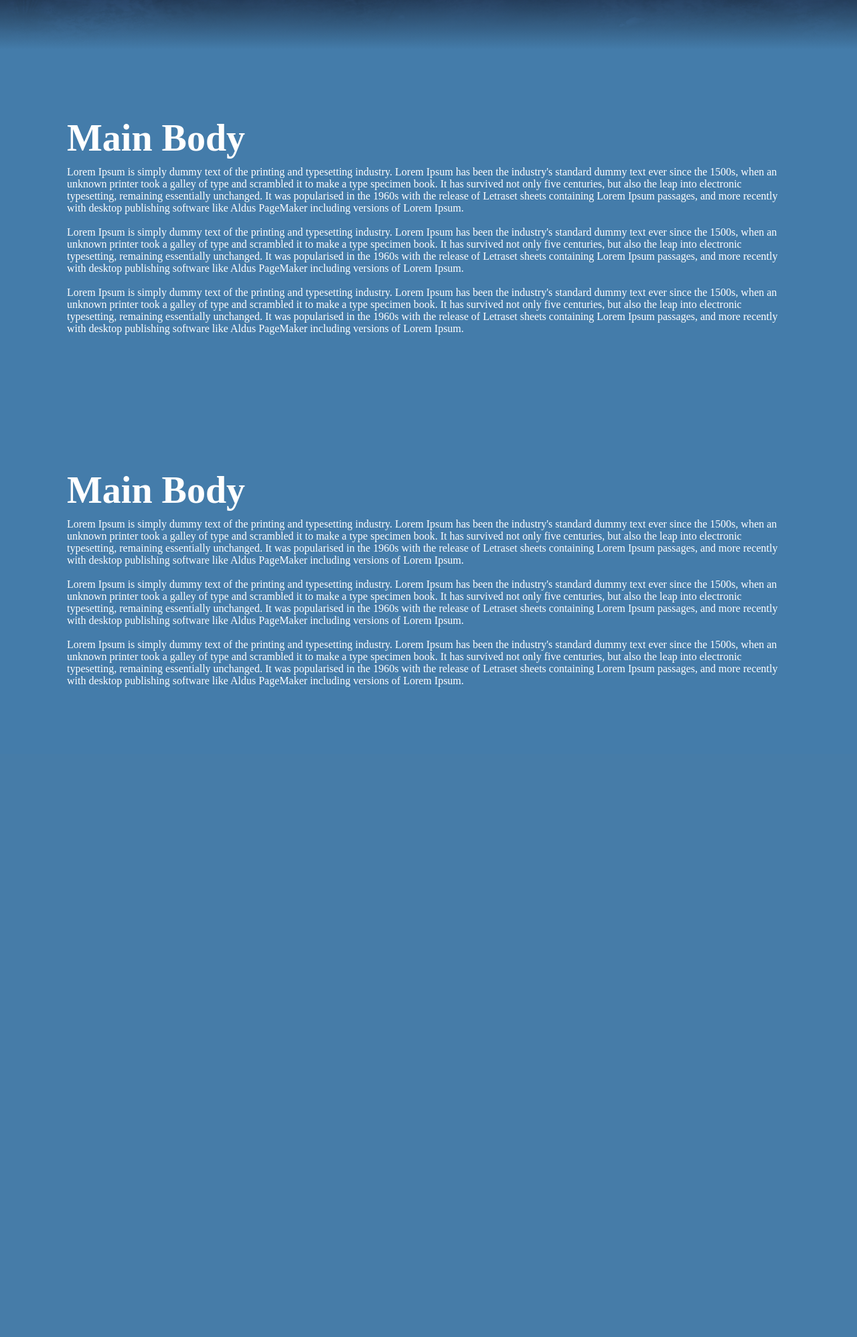
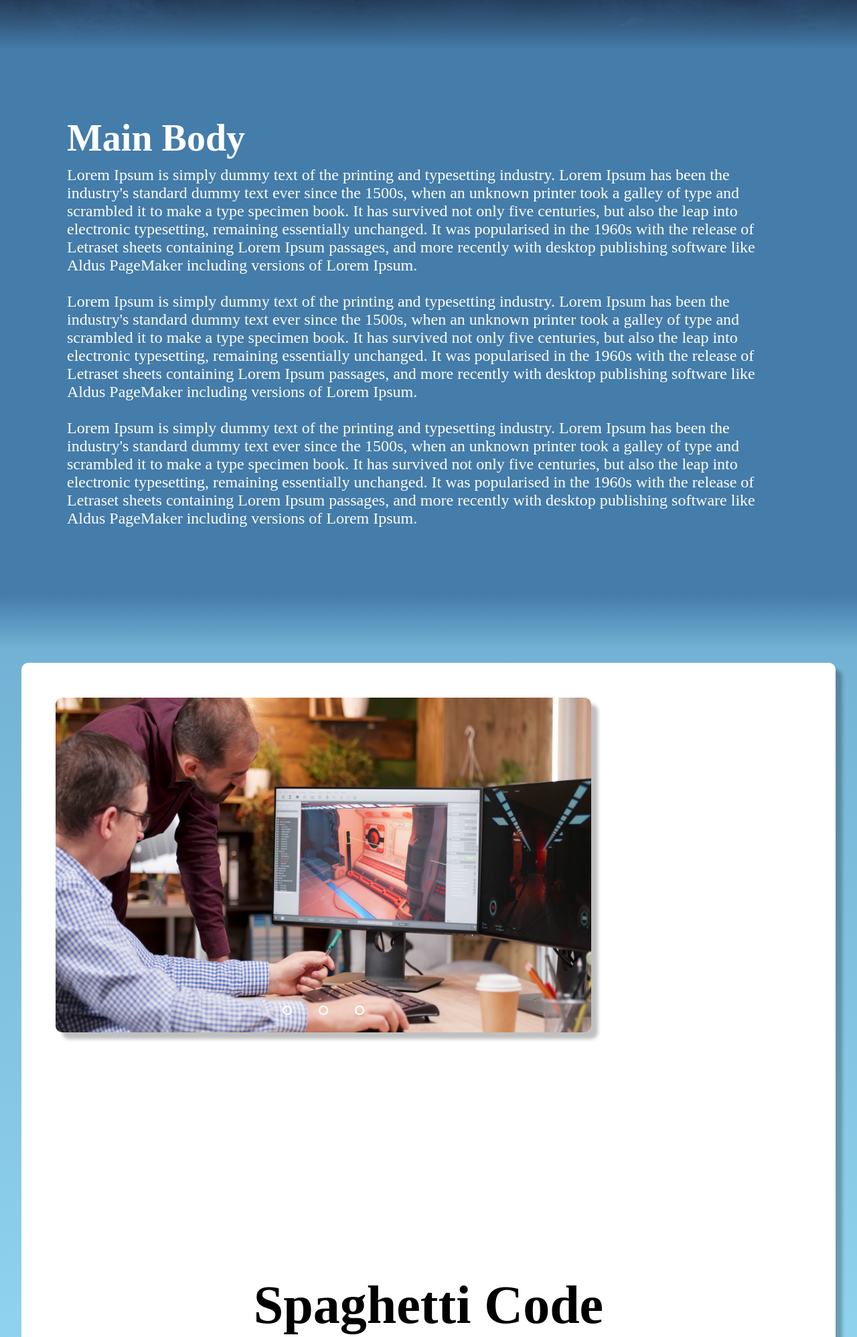
Before and after one commit to zagiri/GameDev, a PHP site: page / in a window 1280 px wide. Shown: the part 726-2723 px from the top of the page at 67% size. Before the commit the page ends 1752 px from the top, so only its background shows below. Run offline with PHP 8.4, Linux system fonts and the light colour scheme; some web fonts are replaced.

Commit message:
Finished home page

```diff
--- a/homeStyle.css
+++ b/homeStyle.css
@@ -109,10 +109,23 @@ section img#darkerBlueTree {
     text-shadow: 2px 2px 5px rgba(150, 150, 150, 1);
 }
 
+
+
 .sec {
     position: relative;
     padding: 100px;
+    height: auto;
     background: #447caa;
+}
+.sec::before {
+    content: '';
+    position: absolute;
+    bottom: -10%;
+    right: 0;
+    width: 100%;
+    height: 10%;
+    background: linear-gradient(to bottom, #447caa, transparent);
+    z-index: 10000;
 }
 
 .sec h2 {
@@ -122,6 +135,153 @@ section img#darkerBlueTree {
 }
 
 .sec p {
-    font-size: 1em;
+    font-size: 1.5em;
     color: white;
 }
+
+
+.slide-section {
+    width: 95%;
+    height: auto;
+    margin: 8% auto;
+
+
+    position: relative;
+    background: white;
+
+    border-radius: 10px;
+    padding: 4%;
+    display: grid;
+    grid-template-columns: repeat(auto-fill, minmax(696px, 1fr));
+    grid-gap: 12%;
+
+    box-shadow: 10px 10px 5px 0px rgba(0,0,0,0.25);
+    -webkit-box-shadow: 10px 10px 5px 0px rgba(0,0,0,0.25);
+    -moz-box-shadow: 10px 10px 5px 0px rgba(0,0,0,0.25);
+
+}
+
+.slideshow {
+    position: relative;
+    background: white;
+    width: 800px;
+    height: 500px;
+    border-radius: 10px;
+    overflow: hidden;
+
+    box-shadow: 10px 10px 5px 0px rgba(0,0,0,0.25);
+    -webkit-box-shadow: 10px 10px 5px 0px rgba(0,0,0,0.25);
+    -moz-box-shadow: 10px 10px 5px 0px rgba(0,0,0,0.25);
+}
+
+
+
+.slides {
+    width: 500%;
+    height: 500px;
+    display: flex;
+}
+
+.slides input {
+    display: none;
+}
+
+
+.slide {
+    width: 20%;
+    transition: 2s;
+}
+
+.slide img {
+    width: 800px;
+    height: 500px;
+}
+
+.slide-details {
+    padding: 20% 10%;
+}
+
+.slide-details h2 {
+    font-size: 5em;
+    text-align: center;
+}
+
+.slide-text {
+
+    font-size: 2em;
+    margin: 10% 0 0 0;
+    text-align: center;
+}
+
+/*manual slides*/
+
+.navigation-manual {
+    position: absolute;
+    width: 800px;
+    margin-top: -40px;
+    display: flex;
+    justify-content: center;
+
+}
+
+.manual-btn {
+    border: 2px solid #FFF;
+    padding: 5px;
+    border-radius: 10px;
+    cursor: pointer;
+    transition: 1s;
+
+}
+
+.manual-btn:not(:last-child){
+    margin-right: 40px;
+}
+
+.manual-btn:hover {
+
+    background: white;
+}
+
+
+#radio1:checked ~.first {
+    margin-left: 0;
+}
+
+#radio2:checked ~.first {
+    margin-left: -20%;
+}
+
+#radio3:checked ~.first {
+    margin-left: -40%;
+}
+
+/*auto slideshow*/
+
+.navigation {
+    position: absolute;
+    display: flex;
+    width: 800px;
+    justify-content: center;
+    margin-top: 460px;
+}
+
+.navigation div {
+    border: 2px solid #FFF;
+    padding: 5px;
+    border-radius: 10px;
+    transition: 1s;
+}
+
+.navigation div:not(:last-child) {
+    margin-right: 40px;
+}
+
+ #radio1:checked ~ .navigation .auto-btn1 {
+     background: #FFF;
+ }
+ #radio2:checked ~ .navigation .auto-btn2 {
+     background: #FFF;
+ }
+ #radio3:checked ~ .navigation .auto-btn3 {
+     background: #FFF;
+ }
--- a/index.html
+++ b/index.html
@@ -7,6 +7,7 @@
     </head>
     <body>
 
+    <div class="header-nav">
         <header>
 
             <div class="logo"><a href="index.html"><img src="/assets/logoPNG_DropShadow.png" alt="logo" class="logo"></a></div>
@@ -20,6 +21,7 @@
                 <li><a href="contact.html">Contact</a></li>
             </ul>
         </header>
+    </div>
         <section>
             <img src="assets/parallax/09_Forest.png" id="bush">
             <img src="assets/parallax/08_Forest.png" id="skyblueTree">
@@ -53,32 +55,55 @@
             </p>
         </div>
 
-        <div class="sec" id="secs">
-            <h2>Main Body</h2>
-            <p>
-                Lorem Ipsum is simply dummy text of the printing and typesetting industry. Lorem Ipsum has been the industry's standard dummy text ever since the 1500s,
-                when an unknown printer took a galley of type and scrambled it to make a type specimen book. It has survived not only five centuries, but also the leap
-                into electronic typesetting, remaining essentially unchanged. It was popularised in the 1960s with the release of Letraset sheets containing Lorem Ipsum
-                passages, and more recently with desktop publishing software like Aldus PageMaker including versions of Lorem Ipsum.
-                <br><br>
-                Lorem Ipsum is simply dummy text of the printing and typesetting industry. Lorem Ipsum has been the industry's standard dummy text ever since the 1500s,
-                when an unknown printer took a galley of type and scrambled it to make a type specimen book. It has survived not only five centuries, but also the leap
-                into electronic typesetting, remaining essentially unchanged. It was popularised in the 1960s with the release of Letraset sheets containing Lorem Ipsum
-                passages, and more recently with desktop publishing software like Aldus PageMaker including versions of Lorem Ipsum.
-                <br><br>
-                Lorem Ipsum is simply dummy text of the printing and typesetting industry. Lorem Ipsum has been the industry's standard dummy text ever since the 1500s,
-                when an unknown printer took a galley of type and scrambled it to make a type specimen book. It has survived not only five centuries, but also the leap
-                into electronic typesetting, remaining essentially unchanged. It was popularised in the 1960s with the release of Letraset sheets containing Lorem Ipsum
-                passages, and more recently with desktop publishing software like Aldus PageMaker including versions of Lorem Ipsum.
-            </p>
+
+
+    <div class="slide-section">
+        <div class="slideshow">
+            <div class="slides">
+<!--                radio start-->
+                <input type="radio" name="radia-btn" id="radio1">
+                <input type="radio" name="radia-btn" id="radio2">
+                <input type="radio" name="radia-btn" id="radio3">
+<!--                radio end-->
+
+<!--                image start-->
+                <div class="slide first">
+                    <img src="/assets/slider_images/graphic-designer-gaming-industry-talking-detail-with-his-colleague-analyzing-3d-design-level-explaining-production-creative-ideas-game-creators-working-videogame-illustration-company-office.jpg">
+                </div>
+                <div class="slide">
+                    <img src="/assets/slider_images/5258892.jpg">
+                </div>
+                <div class="slide">
+                    <img src="/assets/slider_images/2738.jpg">
+                </div>
+<!--                image end-->
+<!--                auto navigate-->
+                <div class="navigation">
+                    <div class="auto-btn1"></div>
+                    <div class="auto-btn2"></div>
+                    <div class="auto-btn3"></div>
+                </div>
+            </div>
+<!--            manual navigation-->
+            <div class="navigation-manual">
+                <label for="radio1" class="manual-btn"></label>
+                <label for="radio2" class="manual-btn"></label>
+                <label for="radio3" class="manual-btn"></label>
+            </div>
         </div>
+        <div class="slide-details">
+            <h2>Spaghetti Code</h2>
+            <div class="slide-text">
+                <em>"We make spaghetti code look good!"</em>
+            </div>
 
+        </div>
+    </div>
     <script>
 
         let firstParticle = document.getElementById('firstParticle')
         let text = document.getElementById('text')
         let secondParticle = document.getElementById('secondParticle')
-        let bush2 = document.getElementById('bush2')
         let mist = document.getElementById('mist')
 
         window.addEventListener('scroll', function (){
@@ -86,13 +111,18 @@
             firstParticle.style.left = value * -0.25 + 'px';
             secondParticle.style.left = value * 0.25 + 'px';
 
-            mist.style.top = value * 0.95 + 'px';
-            bush2.style.top = value * 0.95 + 'px';
+            // mist.style.top = value * 0.5 + 'px';
             text.style.marginBottom = value * 1.5 + 'px';
+        })
+         var counter = 1;
 
-
-        })
-
+        setInterval(function (){
+            document.getElementById('radio' + counter).checked = true;
+            counter++;
+            if (counter > 3 ) {
+                counter = 1;
+            }
+        }, 5000);
     </script>
 
     </body>
```
Also changed, not shown: assets/Credits.txt (+8 -0 lines), assets/store.js (+18 -2 lines), store.html (+8 -3 lines), stylesheet.css (+19 -6 lines), assets/slider_images/2738.jpg (added), assets/slider_images/5258892.jpg (added), assets/slider_images/graphic-designer-gaming-industry-talking-detail-with-his-colleague-analyzing-3d-design-level-explaining-production-creative-ideas-game-creators-working-videogame-illustration-company-office.jpg (added).
